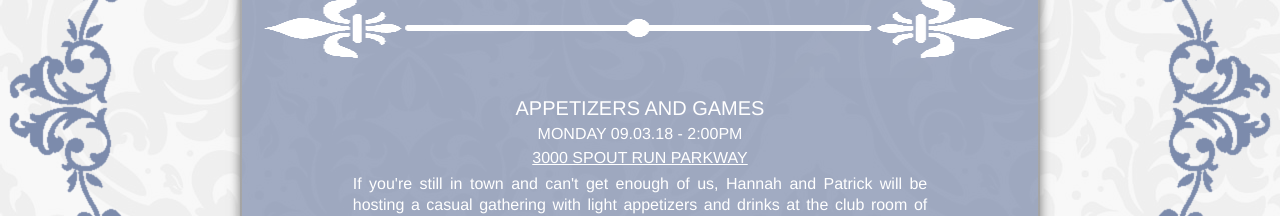
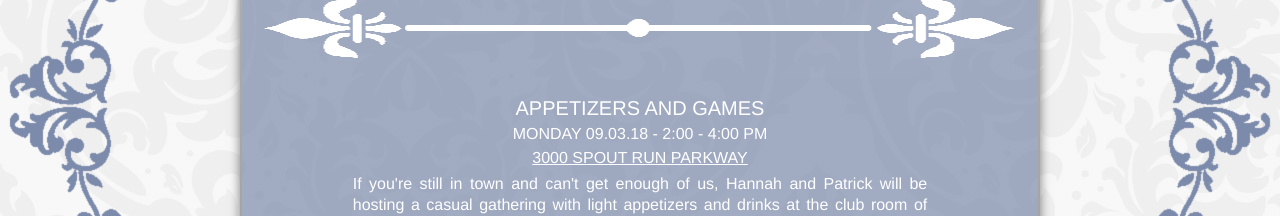
Before and after one commit to patrickzhou89/wedding, a website: page app/index.html in a window 1280 px wide. Shown: the part 4820-5036 px from the top of the page. Drawn offline with nearby package versions, Linux system fonts and the light colour scheme; a web font is replaced by a local one.

Commit message:
adding end time for gathering

```diff
--- a/app/index.html
+++ b/app/index.html
@@ -208,7 +208,7 @@
 							</div>
 							<div class='event'>
 								<h4>Appetizers and Games</h4>
-								<h5>Monday 09.03.18 - 2:00PM</h5>
+								<h5>Monday 09.03.18 - 2:00 - 4:00 PM</h5>
 								<h5><a class='link' href='https://goo.gl/maps/YDyauXXv6VM2' target='_'>3000 Spout Run Parkway</a></h5>
 								<p>
 								 	If you're still in town and can't get enough of us, Hannah and Patrick will be hosting a casual gathering with light appetizers and drinks at the club room of Cardinal House Condominiums. There will be games, pool, and karaoke.
```
